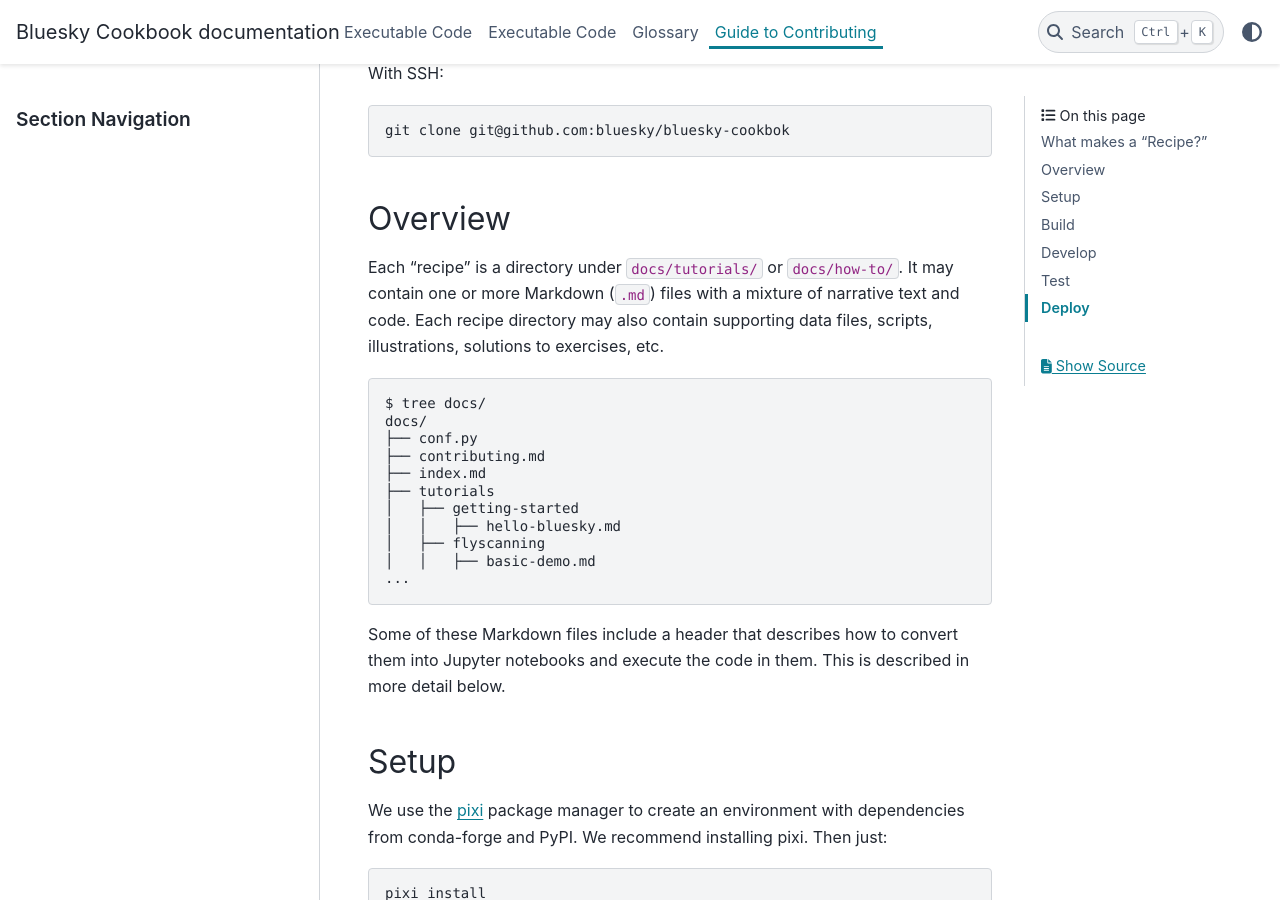
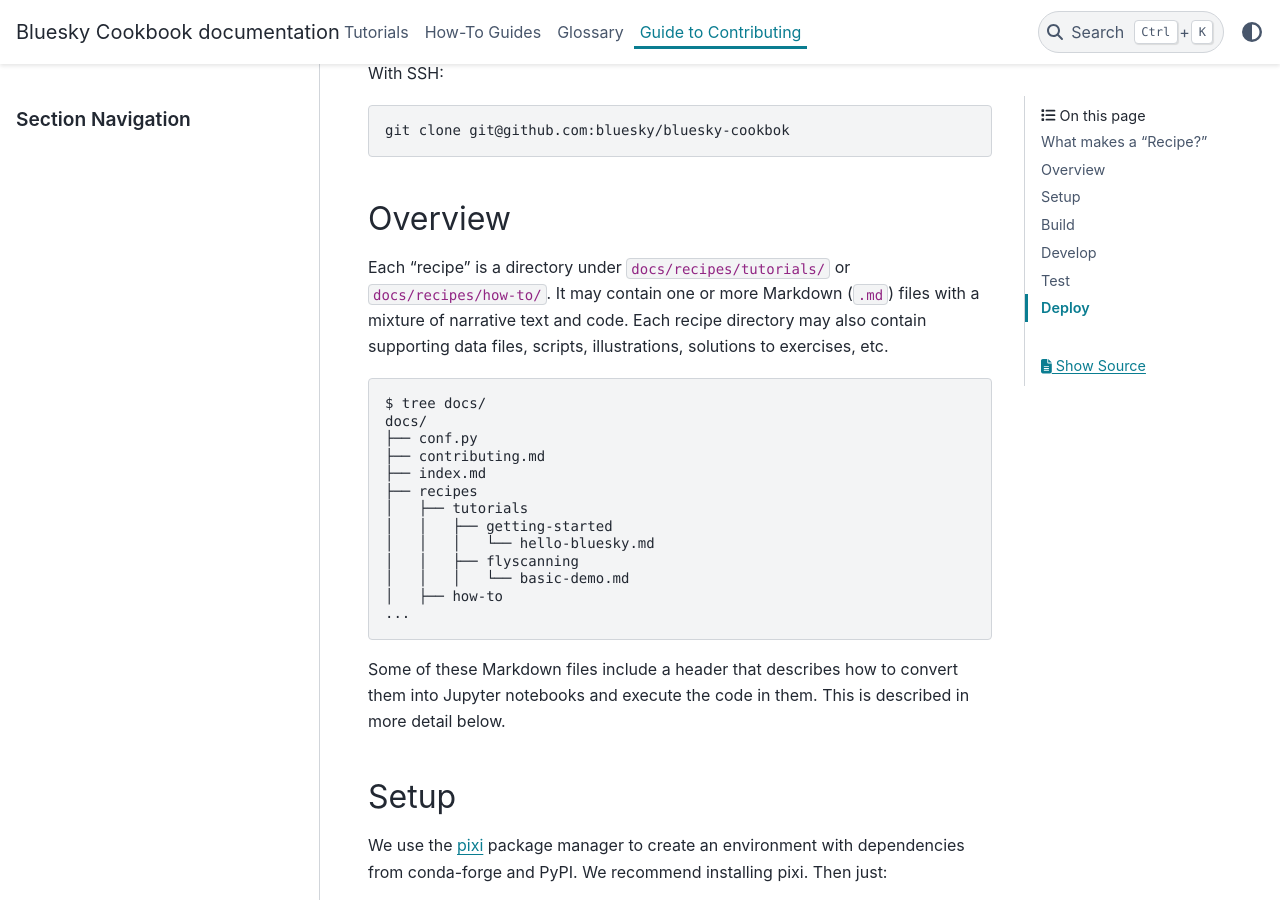
Before and after one commit to bluesky/bluesky-cookbook, a Sphinx documentation site: the page built from docs/contributing.md, in a window 1280 px wide and 900 px high, scrolled down 699 px. Built offline with Sphinx 7.4.7 and the PyData theme 0.15.4, drawn with Linux system fonts in a browser that asks for light colours.

Commit message:
Get headings right

````diff
--- a/docs/contributing.md
+++ b/docs/contributing.md
@@ -28,10 +28,10 @@
 
 ## Overview
 
-Each "recipe" is a directory under `docs/tutorials/` or `docs/how-to/`. It may
-contain one or more Markdown (`.md`) files with a mixture of narrative text and
-code. Each recipe directory may also contain supporting data files, scripts,
-illustrations, solutions to exercises, etc.
+Each "recipe" is a directory under `docs/recipes/tutorials/` or
+`docs/recipes/how-to/`. It may contain one or more Markdown (`.md`) files with
+a mixture of narrative text and code. Each recipe directory may also contain
+supporting data files, scripts, illustrations, solutions to exercises, etc.
 
 ```none
 $ tree docs/
@@ -39,11 +39,13 @@
 ├── conf.py
 ├── contributing.md
 ├── index.md
-├── tutorials
-│   ├── getting-started
-│   │   ├── hello-bluesky.md
-│   ├── flyscanning
-│   │   ├── basic-demo.md
+├── recipes
+│   ├── tutorials
+│   │   ├── getting-started
+│   │   │   └── hello-bluesky.md
+│   │   ├── flyscanning
+│   │   │   └── basic-demo.md
+│   ├── how-to
 ...
 ```
 
--- /dev/null
+++ b/docs/recipes/how-to.md
@@ -0,0 +1,7 @@
+# How-To Guides
+
+```{toctree}
+:maxdepth: 2
+:glob:
+how-to/**/*
+```
````
Also changed, not shown: docs/index.md (+3 -3 lines), docs/recipes/tutorials.md (added, +7 -0 lines).
